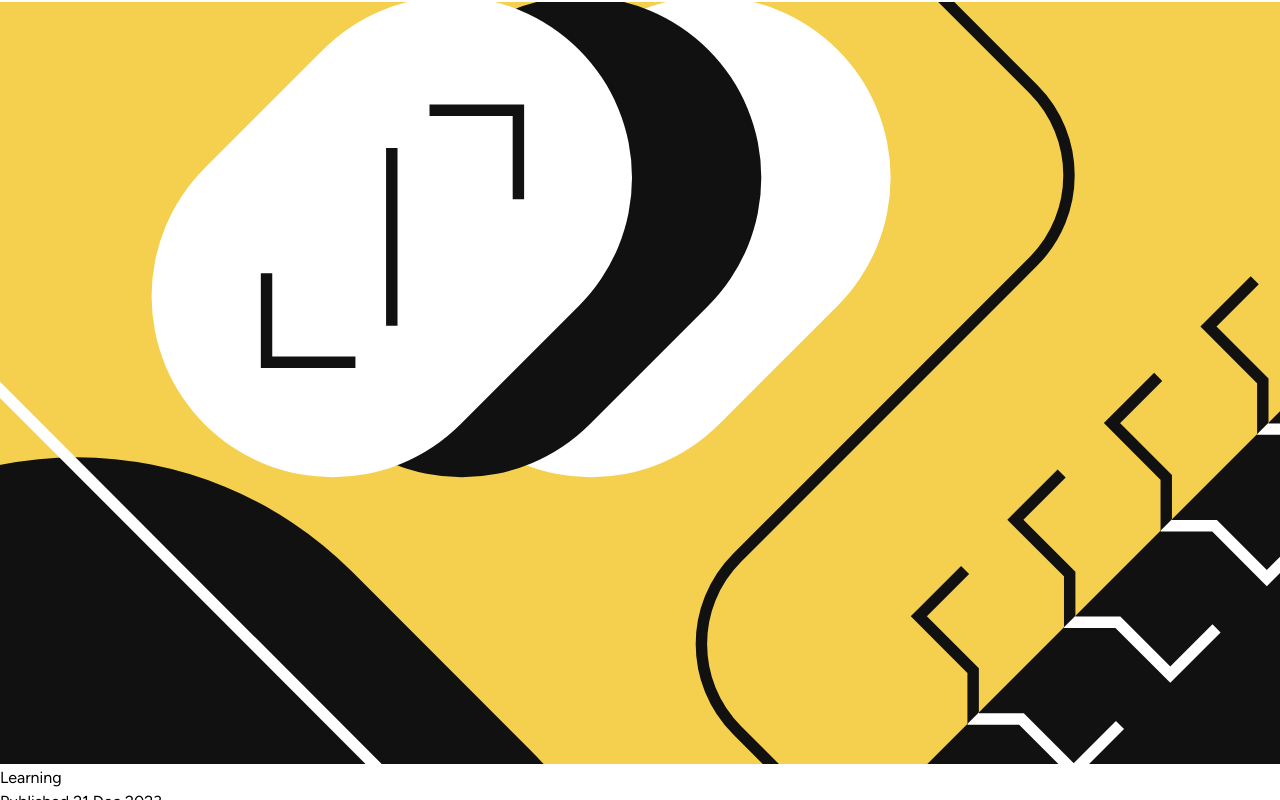
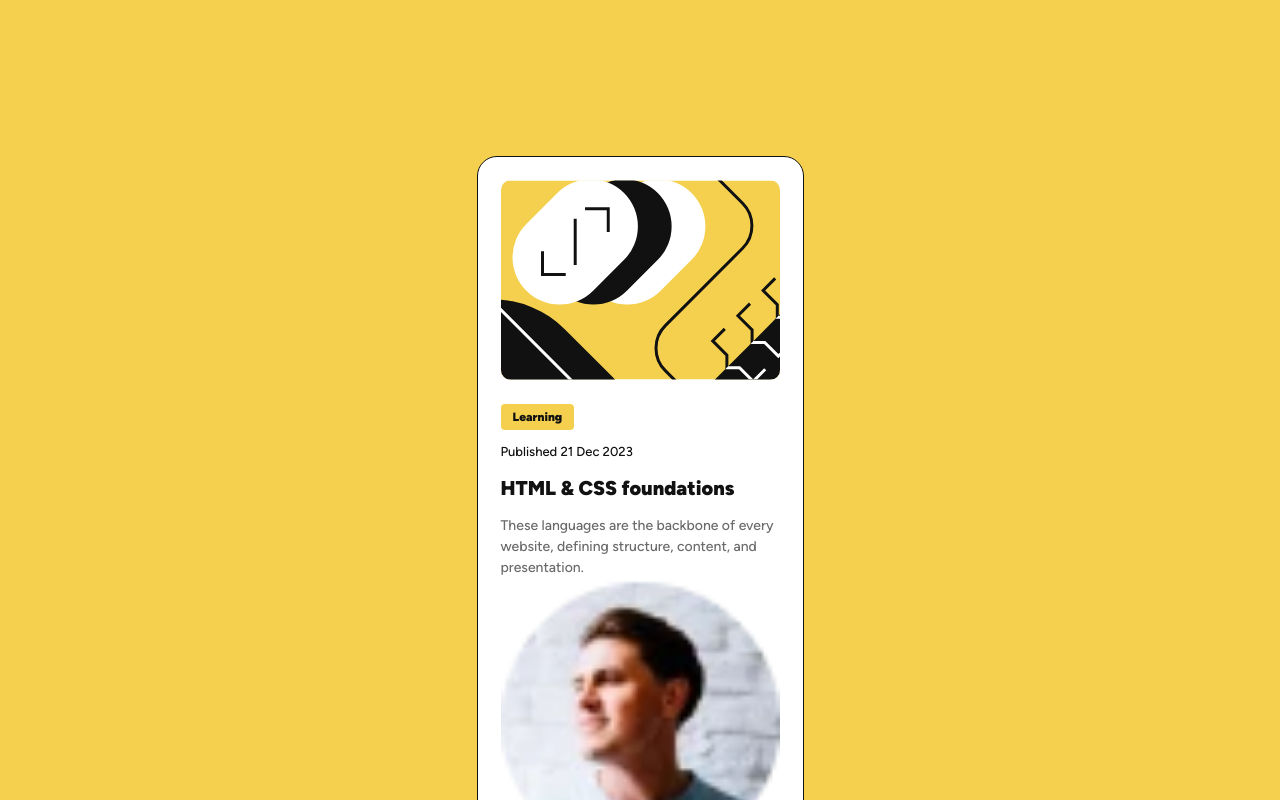
Before and after one commit to VenusY/frontend-mentor-blog-preview-card, a React app: page / in a window 1280 px wide. Shown: the top 800 px of the page. Built offline with nearby package versions, Linux system fonts and the light colour scheme.

Commit message:
Style card article section

```diff
--- a/src/styles/scss/App.scss
+++ b/src/styles/scss/App.scss
@@ -1,3 +1,5 @@
+@use './util' as u;
+
 @font-face {
   font-family: 'Figtree';
   src: url('../../assets/fonts/Figtree-VariableFont_wght.ttf')
@@ -14,5 +16,56 @@
 }
 
 body {
+  display: flex;
+  justify-content: center;
+  align-items: center;
+  min-height: 100vh;
+  padding: 156px 24px;
+  background: var(--yellow);
   font-family: var(--ff-figtree);
+  font-weight: 500;
+  color: var(--dark-grey);
 }
+
+.card {
+  width: 100%;
+  max-width: 327px;
+  padding: 23px;
+  background: var(--white);
+  border: 1px solid var(--dark-grey);
+  border-radius: 20px;
+
+  &__image {
+    height: 200px;
+    margin-bottom: u.rem(24);
+    object-fit: cover;
+    border-radius: 10px;
+  }
+
+  &__tag {
+    width: fit-content;
+    padding: 7px 12px;
+    margin-bottom: u.rem(12);
+    background: var(--yellow);
+    border-radius: 4px;
+    font-size: u.rem(12);
+    font-weight: 900;
+    line-height: 1;
+  }
+
+  &__date {
+    margin-bottom: u.rem(11);
+    font-size: u.rem(13);
+  }
+
+  &__title {
+    margin-bottom: u.rem(12);
+    font-size: u.rem(20);
+    font-weight: 900;
+  }
+
+  &__description {
+    font-size: u.rem(14);
+    color: var(--light-grey);
+  }
+}
```
